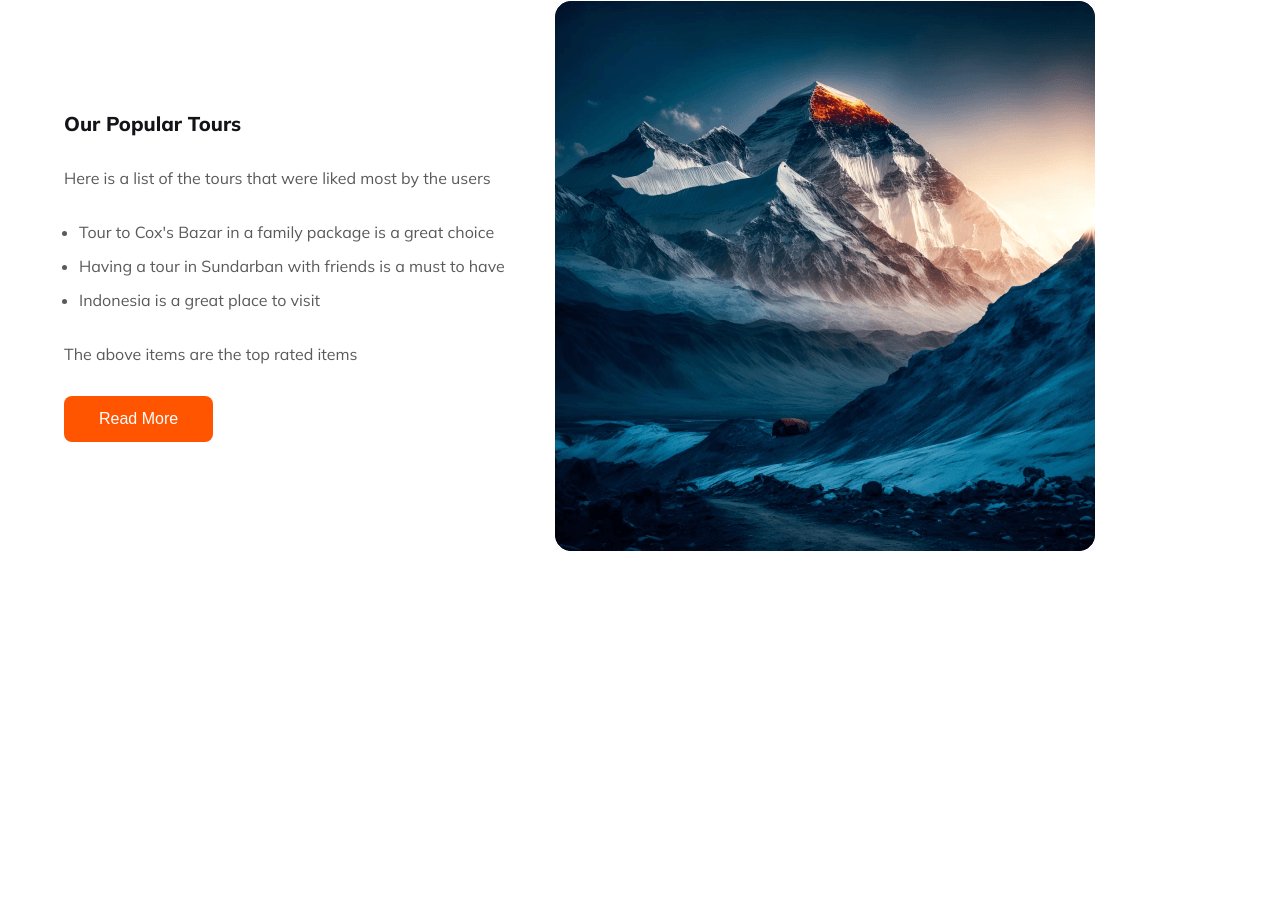
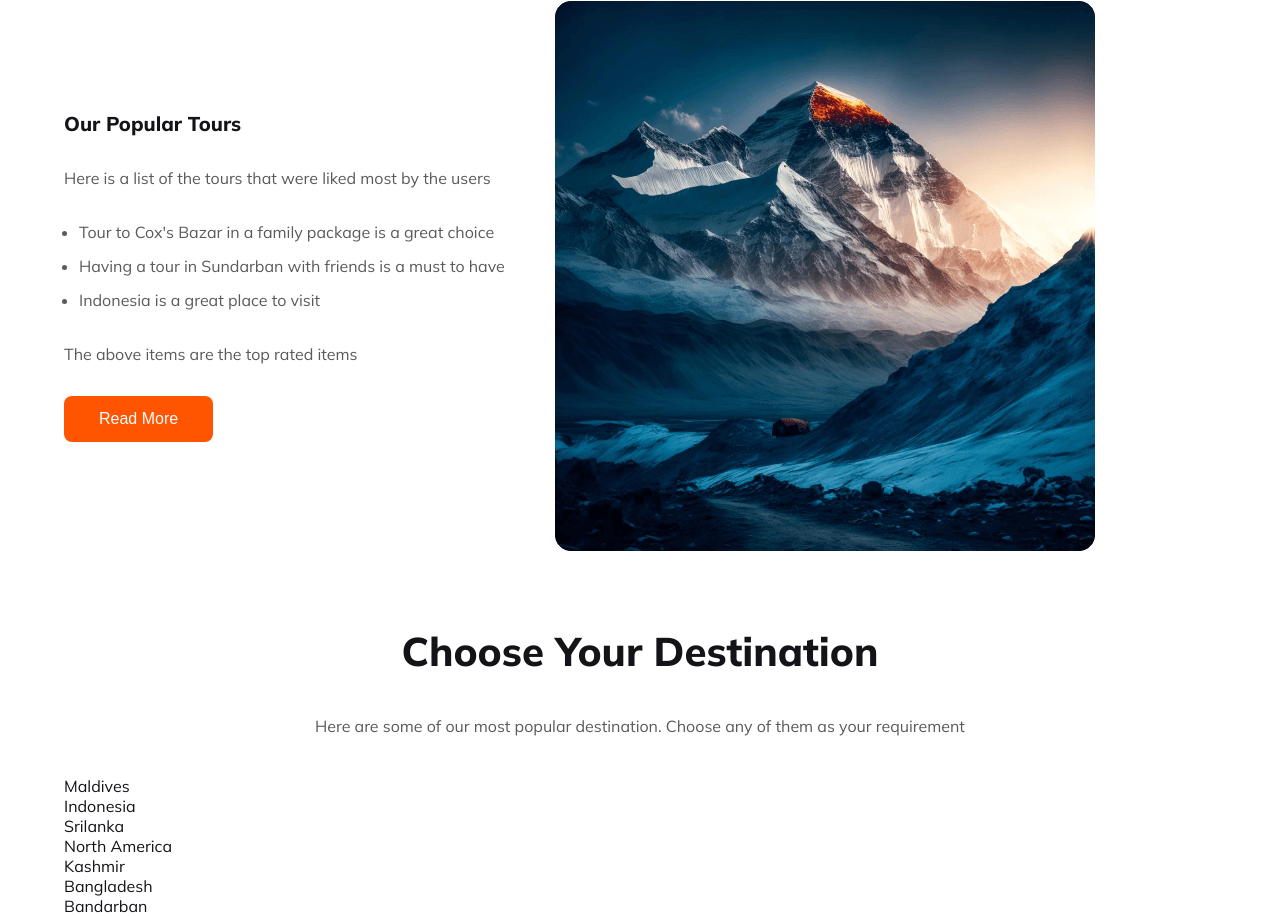
Before and after one commit to misbah-ul-hoq/assignment-two, a plain HTML site: page index.html in a window 1280 px wide. Shown: the part 739-1655 px from the top of the page. Before the commit the page ends 1365 px from the top, so only its background shows below. Drawn offline with Linux system fonts and the light colour scheme.

Commit message:
destination work to be done next

```diff
--- a/css/styles.css
+++ b/css/styles.css
@@ -211,4 +211,24 @@ header .banner .banner-content .buttons select {
 }
 .popular-tours-section .popular-tours-content button {
   align-self: flex-start;
+}
+
+.destination-section h1 {
+  text-align: center;
+  font-size: 20px;
+  font-weight: 800;
+}
+@media screen and (min-width: 600px) {
+  .destination-section h1 {
+    font-size: 40px;
+  }
+}
+.destination-section p {
+  padding-block: 16px;
+  text-align: center;
+}
+@media screen and (min-width: 600px) {
+  .destination-section p {
+    padding-block: 40px;
+  }
 }/*# sourceMappingURL=styles.css.map */
--- a/index.html
+++ b/index.html
@@ -80,5 +80,24 @@
       </div>
     </section>
     <!-- popular tours section ends -->
+
+    <!-- destination section starts -->
+    <section class="destination-section container-center">
+      <h1>Choose Your Destination</h1>
+      <p class="text-gray">
+        Here are some of our most popular destination. Choose any of them as
+        your requirement
+      </p>
+      <div class="destination-img-grid">
+        <div class="maldives">Maldives</div>
+        <div class="indonesia">Indonesia</div>
+        <div class="srilanka">Srilanka</div>
+        <div class="north-america">North America</div>
+        <div class="kashmir">Kashmir</div>
+        <div class="bangladesh">Bangladesh</div>
+        <div class="bandarban">Bandarban</div>
+      </div>
+    </section>
+    <!-- destination section ends -->
   </body>
 </html>
```
